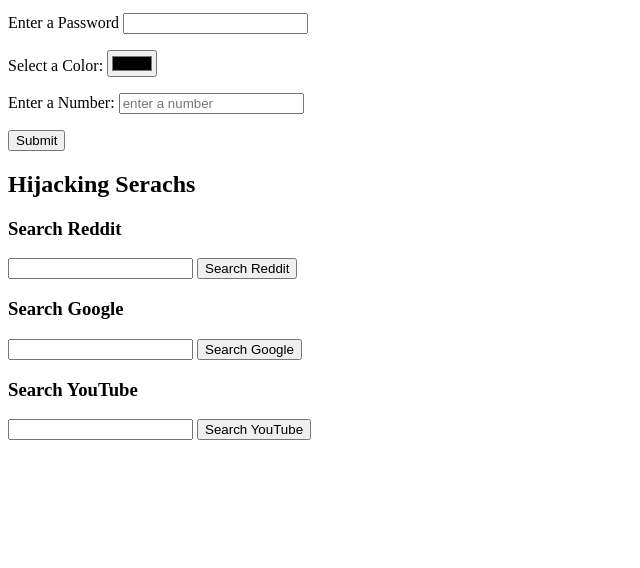
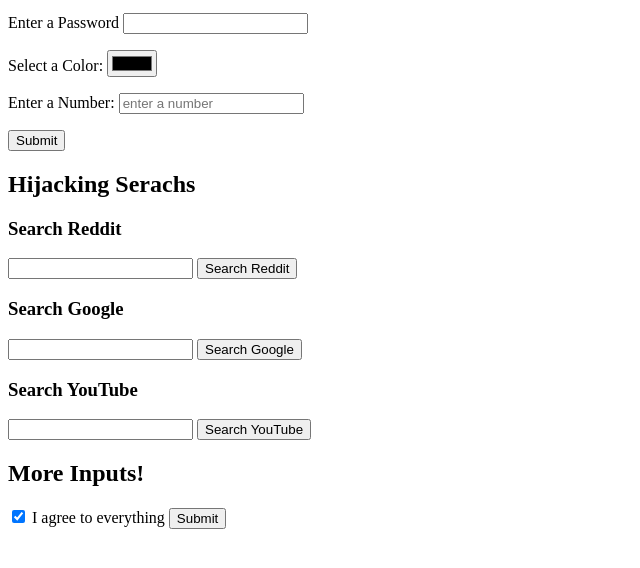
Before and after one commit to xboudsady/html-forms-table, a plain HTML site: page index.html in a window 1280 px wide. Shown: the part 104-672 px from the top of the page, without its empty margins (0-640 px from the left). Drawn offline with Linux system fonts and the light colour scheme.

Commit message:
Added Checkbox

```diff
--- a/index.html
+++ b/index.html
@@ -57,5 +57,12 @@
             <input type="text" name="search_query" />
             <button>Search YouTube</button>
         </form>
+
+        <h2>More Inputs!</h2>
+        <form action="/birds">
+            <input type="checkbox" name="agree_tos" id="agree" checked />
+            <label for="agree">I agree to everything</label>
+            <button>Submit</button>
+        </form>
     </body>
 </html>
```
